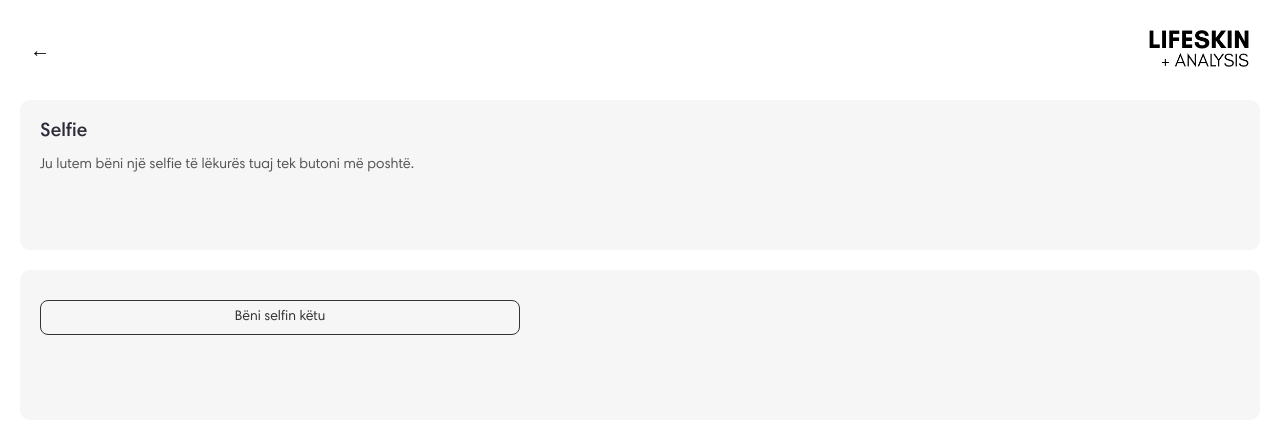
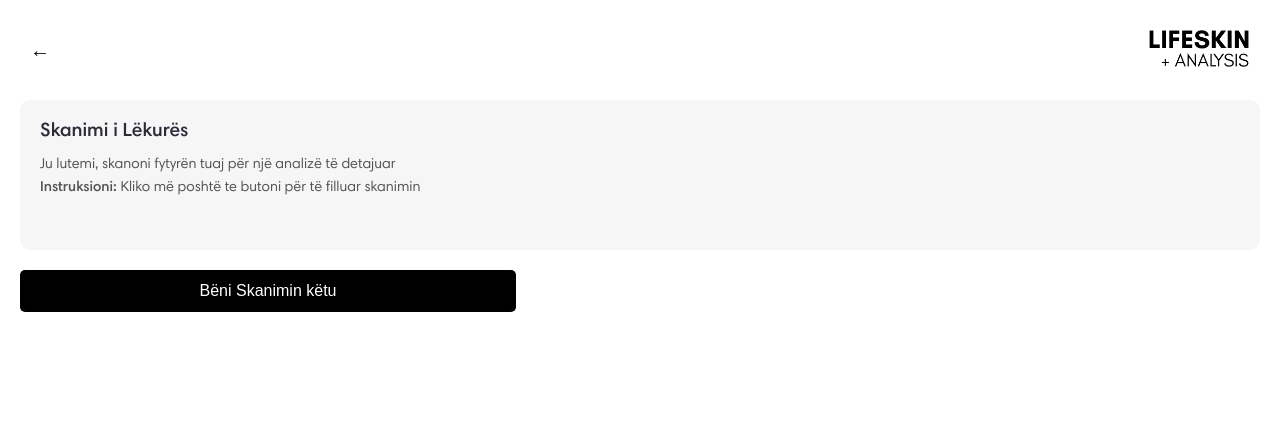
Before and after one commit to albert11a/a, a plain HTML site: page index.html in a window 1280 px wide. Drawn offline with Linux system fonts and the light colour scheme; files whose address does not match are found by name.

Commit message:
Update index.html

```diff
--- a/index.html
+++ b/index.html
@@ -24,18 +24,19 @@
         <img src="logo2.gif" alt="Logo" class="logo">
     </header>
 
+
     <!-- Container für Fragen und Antworten -->
     <div id="question-container">
 
         <!-- Frage 1: Selfie -->
         <div class="question-box" id="question1">
-            <h3>Selfie</h3>
-            <h6>Ju lutem bëni një selfie të lëkurës tuaj tek butoni më poshtë.</h6>
+            <h3>Skanimi i Lëkurës</h3>
+            <h6>Ju lutemi, skanoni fytyrën tuaj për një analizë të detajuar</h6>
+            <h6><strong>Instruksioni:</strong> Kliko më poshtë te butoni për të filluar skanimin</h6>
         </div>
 
-        <!-- Antwortoptionen für Frage 1 -->
-        <div id="answers1" class="answer-box">
-            <button class="answer-button" onclick="openCamera()">Bëni selfin këtu</button>
+        <div id="answers1" class="">
+            <button class="instruction-button" onclick="openCamera()">Bëni Skanimin këtu</button>
         </div>
 
         <!-- Navigationsschaltflächen für Frage 1 -->
@@ -45,6 +46,7 @@
 
         <!-- Frage 2: Hauttyp -->
         <div class="question-box" id="question2" style="display: none;">
+            <br>
             <h3>Tipi i Lëkurës</h3>
             <h6>Mund të përshkruani llojin e lëkurës suaj?</h6>
         </div>
@@ -82,6 +84,7 @@
 
         <!-- Frage 3: Hautprobleme -->
         <div class="question-box" id="question3" style="display: none;">
+            <br>
             <h3>Problematikat</h3>
             <h6>Ju lutem specifikoni problemet e lëkurës tuaj</h6>
         </div>
@@ -119,6 +122,7 @@
 
         <!-- Frage 4: Sensitivität -->
         <div class="question-box" id="question4" style="display: none;">
+            <br>
             <h3>Sensitiviteti</h3>
             <h6>Sa është lëkura juaj sensitive?</h6>
         </div>
@@ -139,6 +143,7 @@
 
         <!-- Frage 5: Name -->
         <div class="question-box" id="question5" style="display: none;">
+            <br>
             <h3>Emri</h3>
             <h6>Si quheni ju lutemi?</h6>
         </div>
@@ -158,6 +163,7 @@
 
         <!-- Frage 6: Alter -->
         <div class="question-box" id="question6" style="display: none;">
+            <br>
             <h3>Mosha</h3>
             <h6>Sa vjeç jeni?</h6>
         </div>
@@ -176,6 +182,7 @@
         </div>
 
     </div>
+
 
     <!-- Kameracontainer -->
     <div id="cameraContainer" style="display: none;">
@@ -210,7 +217,6 @@
         <!-- Logo -->
         <img src="logo2.gif" alt="Logo" class="loading-logo">
         <!-- Nachricht -->
-        <h6>Faleminderit për skanimin tuaj</h6>
     </div>
 </div>
 
@@ -225,6 +231,8 @@
         <!-- Optional: Nachricht -->
 
     </div>
+
+
 </div>
 </body>
 </html>
```
